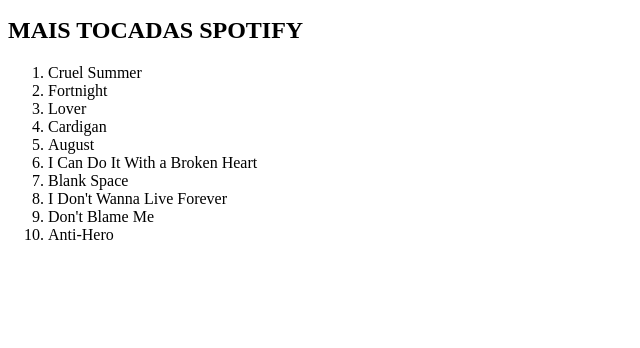
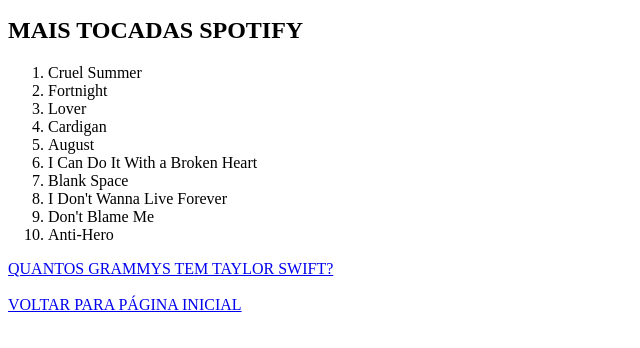
Before and after one commit to GabrielliEccher/APS-DESENVOLVIMENTO-WEB, a plain HTML site: page indexpag2.html in a window 1280 px wide. Shown: the part 110-458 px from the top of the page, without its empty margins (0-640 px from the left). Drawn offline with Linux system fonts and the light colour scheme.

Commit message:
adicionado alteração

```diff
--- a/indexpag2.html
+++ b/indexpag2.html
@@ -28,6 +28,12 @@
             </ol>
         </div>
     </section>
+    <section>
+        <a href="indexpag3.html">QUANTOS GRAMMYS TEM TAYLOR SWIFT?</a>
+        <br>
+        <br>
+        <a href="index.html">VOLTAR PARA PÁGINA INICIAL</a>
+    </section>
 
 </body>
 </html>
```
